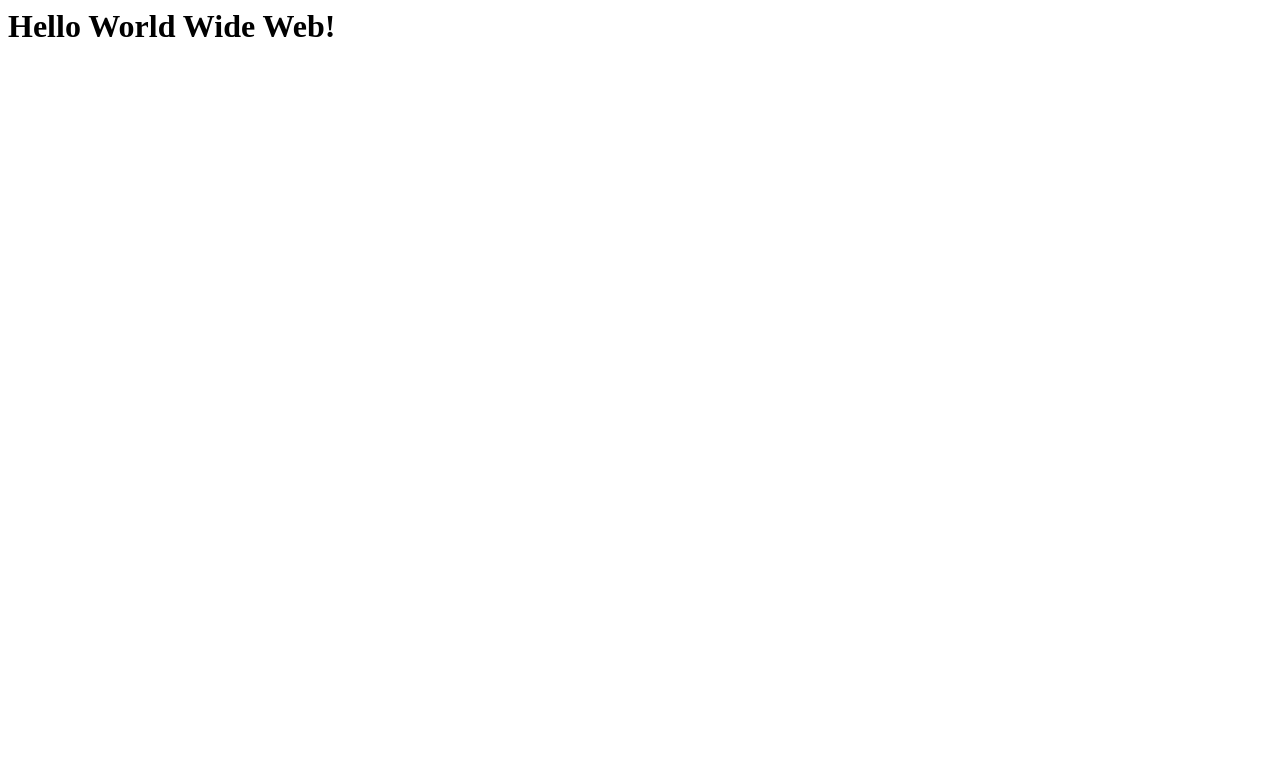
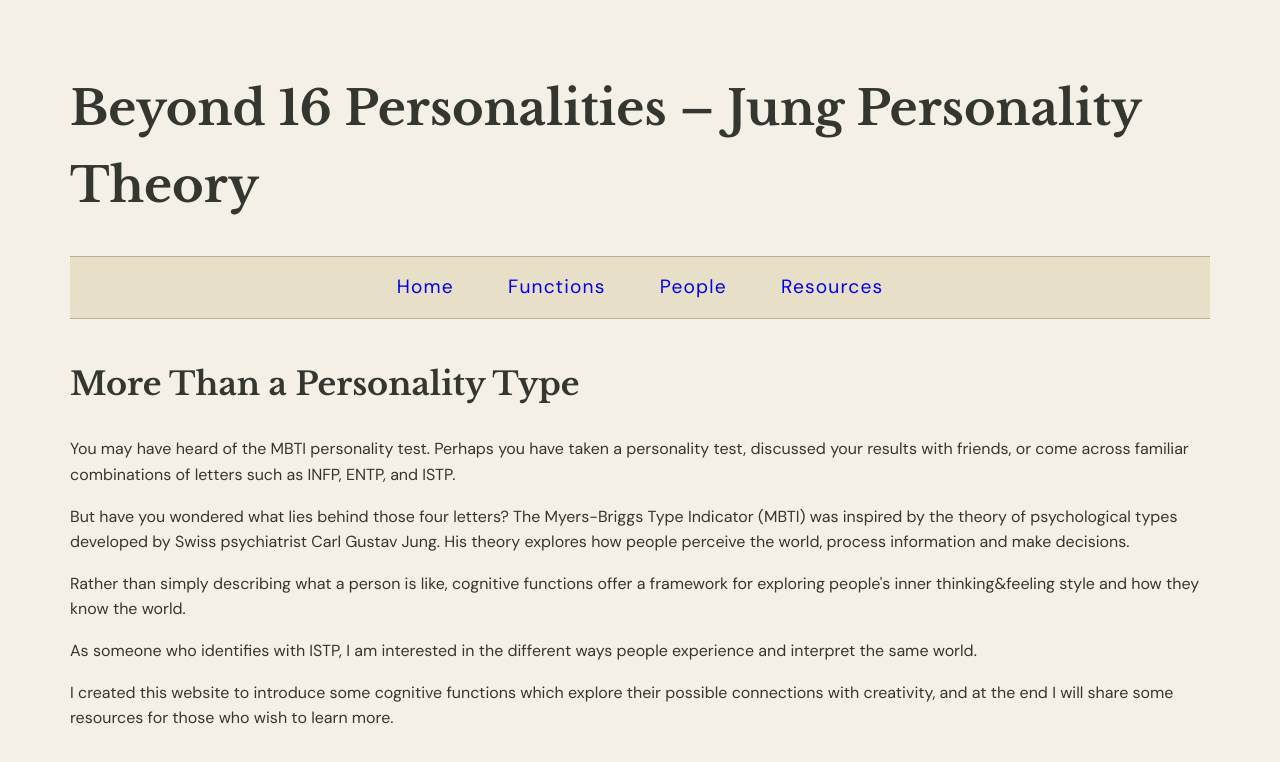
Before and after one commit to wrt061026-gif/ruitong-wu-personalwebsite, a plain HTML site: page index.html in a window 1280 px wide. Drawn offline with nearby package versions, Linux system fonts and the light colour scheme.

Commit message:
( ◕ ◞ ◕ ) auto commit

```diff
--- a/index.html
+++ b/index.html
@@ -1 +1,108 @@
-<h1>Hello World Wide Web!</h1>
+<!DOCTYPE html>
+<html lang="en-CA">
+
+  <head>
+    <meta charset="UTF-8">
+    <meta name="viewport" content="width=device-width, initial-scale=1.0">
+    <title>Beyond 16 Personalities – Jung Personality Theory</title>
+    <link href="https://fonts.googleapis.com/css2?family=DM+Sans:wght@400;500;600&family=Libre+Baskerville:wght@400;700&display=swap" rel="stylesheet">
+
+    <style>
+      body {
+        background-color: #F5F0E6;
+        color: #343630;
+        font-family: "DM Sans", Arial, sans-serif;
+        font-size: 16px;
+        line-height: 1.6;
+      }
+
+      h1,
+      h2 {
+        font-family: "Libre Baskerville", Georgia, serif;
+      }
+
+      h1 {
+        font-size: 3em;
+      }
+
+      h2 {
+        font-size: 2em;
+      }
+
+      .container {
+        width: 1200px;
+        margin: 0 auto;
+        padding: 30px;
+        box-sizing: border-box;
+      }
+
+      nav {
+        background-color: #E8DFC9;
+        padding: 15px 20px;
+        margin-bottom: 40px;
+        border-top: 1px solid #BBAE94;
+        border-bottom: 1px solid #BBAE94;
+      }
+
+      nav ul {
+        list-style: none;
+        margin: 0;
+        padding: 0;
+        text-align: center;
+      }
+
+      nav li {
+        display: inline-block;
+        margin: 0 25px;
+      }
+
+      nav a {
+        font-family: "DM Sans", Arial, sans-serif;
+        font-size: 1.2em;
+        letter-spacing: 0.06em;
+        text-decoration: none;
+      }
+
+      nav a:hover {
+        color: #A56E64;
+      }
+    </style>
+  </head>
+<!-- nav part ask my mistakes from gpt then corrected them myself-->
+
+  <body>
+    <div class="container">
+      <h1>Beyond 16 Personalities – Jung Personality Theory</h1>
+      <nav>
+        <ul>
+          <li><a href="index.html">Home</a></li>
+          <li><a href="intro.html">Functions</a></li>
+          <li><a href="examples.html">People</a></li>
+          <li><a href="resources.html">Resources</a></li>
+        </ul>
+      </nav>
+
+      <h2>
+        More Than a Personality Type
+      </h2>
+      <p>
+        You may have heard of the MBTI personality test. Perhaps you have taken a personality test, discussed your results with friends, or come across familiar combinations of letters such as INFP, ENTP, and ISTP.
+      </p>
+      <p>
+        But have you wondered what lies behind those four letters?
+        The Myers-Briggs Type Indicator (MBTI) was inspired by the theory of psychological types developed by Swiss psychiatrist Carl Gustav Jung. His theory explores how people perceive the world, process information and make decisions.
+      </p>
+      <p>
+        Rather than simply describing what a person is like, cognitive functions offer a framework for exploring people's inner thinking&feeling style and how they know the world.
+      </p>
+
+      <p>
+        As someone who identifies with ISTP, I am interested in the different ways people experience and interpret the same world.
+      </p>
+      <p>
+        I created this website to introduce some cognitive functions which explore their possible connections with creativity, and at the end I will share some resources for those who wish to learn more.
+      </p>
+
+    </div>
+  </body>
+</html>
```
Also changed, not shown: examples.html (added, +30 -0 lines), intro.html (added, +48 -0 lines), resources.html (added, +53 -0 lines).
